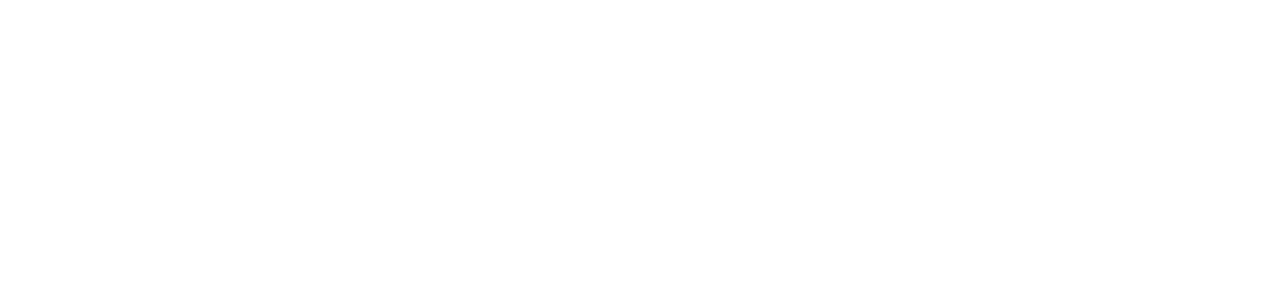
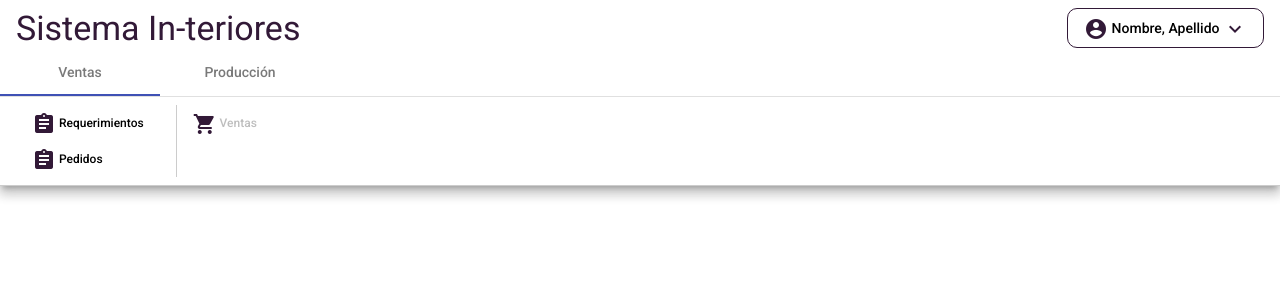
Before and after one commit to gustavo-alarcon/sistema-meraki, an Angular app: page / in a window 1280 px wide. Shown: the top 300 px of the page. Built offline with nearby package versions, Linux system fonts and the light colour scheme.

Commit message:
advance
* menu creation
* desktop version

```diff
--- a/src/app/app-routing.module.ts
+++ b/src/app/app-routing.module.ts
@@ -1,7 +1,16 @@
 import { NgModule } from '@angular/core';
 import { Routes, RouterModule } from '@angular/router';
 
-const routes: Routes = [];
+const routes: Routes = [
+  {
+    path: 'main',
+    loadChildren: () => import('./main/main.module').then(mod => mod.MainModule)
+  },
+  {
+    path: '',
+    loadChildren: () => import('./main/main.module').then(mod => mod.MainModule)
+  }
+];
 
 @NgModule({
   imports: [RouterModule.forRoot(routes)],
--- a/src/app/app.module.ts
+++ b/src/app/app.module.ts
@@ -4,6 +4,7 @@
 import { AppRoutingModule } from './app-routing.module';
 import { AppComponent } from './app.component';
 import { BrowserAnimationsModule } from '@angular/platform-browser/animations';
+import { MainModule } from './main/main.module';
 
 @NgModule({
   declarations: [
@@ -12,7 +13,8 @@
   imports: [
     BrowserModule,
     AppRoutingModule,
-    BrowserAnimationsModule
+    BrowserAnimationsModule,
+    MainModule
   ],
   providers: [],
   bootstrap: [AppComponent]
--- a/src/app/main/main-routing.module.ts
+++ b/src/app/main/main-routing.module.ts
@@ -1,7 +1,13 @@
 import { NgModule } from '@angular/core';
 import { Routes, RouterModule } from '@angular/router';
+import { MainComponent } from './main.component';
 
-const routes: Routes = [];
+const routes: Routes = [
+  {
+    path: '',
+    component: MainComponent
+  }
+];
 
 @NgModule({
   imports: [RouterModule.forChild(routes)],
--- a/src/app/main/main.component.html
+++ b/src/app/main/main.component.html
@@ -1 +1 @@
-<p>main works!</p>
+<app-menu></app-menu>
--- a/src/app/main/menu/menu.component.html
+++ b/src/app/main/menu/menu.component.html
@@ -1 +1,50 @@
-<p>menu works!</p>
+<div class="mat-elevation-z8">
+    <div style="display:flex; padding: 8px 16px 0px 16px">
+        <span class="mat-display-1" style="margin:0px; color:#321937">Sistema In-teriores</span>
+        <span class="ms-fill"></span>
+        <button mat-button class="mat-subheading-1" style="margin:0px; border:1px solid #321937; border-radius:10px"
+                [matMenuTriggerFor]="accountMenu">
+            <mat-icon class="ms-icons-color" style="vertical-align:middle">account_circle</mat-icon>
+            Nombre, Apellido
+            <mat-icon class="ms-icons-color" style="vertical-align:middle">keyboard_arrow_down</mat-icon>
+        </button>
+        <mat-menu #accountMenu="matMenu">
+            <button mat-menu-item><mat-icon>settings</mat-icon> Configuración</button>
+            <button mat-menu-item><mat-icon>vpn_key</mat-icon> Cambiar clave</button>
+            <button mat-menu-item><mat-icon>info</mat-icon> Ayuda</button>
+            <button mat-menu-item disabled>version 1.0a</button>
+        </mat-menu>
+    </div>
+    <mat-tab-group dynamicHeight>
+        <mat-tab label="Ventas">
+            <div class="w3-padding w3-border-bottom w3-border-lightgray">
+                <div style="display:flex">
+                    <div class="w3-margin-right">
+                        <button mat-button class="w3-small">
+                            <mat-icon class="ms-icons-color">assignment</mat-icon> Requerimientos
+                        </button><br>
+                        <button mat-button class="w3-small">
+                            <mat-icon class="ms-icons-color">assignment</mat-icon> Pedidos
+                        </button><br>
+                    </div>
+                    <div class="w3-border-left w3-border-lightgray">
+                        <button mat-button class="w3-small" disabled>
+                            <mat-icon class="ms-icons-color">shopping_cart</mat-icon> Ventas
+                        </button>
+                    </div>
+                </div>
+            </div>
+        </mat-tab>
+        <mat-tab label="Producción">
+            <div class="w3-padding  w3-border-bottom w3-border-lightgray">
+                <div style="display:flex">
+                    <div>
+                        <button mat-button>
+                            <mat-icon class="ms-icons-color">build</mat-icon> OR/OP
+                        </button><br>
+                    </div>
+                </div>
+            </div>
+        </mat-tab>
+    </mat-tab-group>
+</div>
--- a/src/styles.css
+++ b/src/styles.css
@@ -6,3 +6,12 @@
 
 html, body { height: 100%; }
 body { margin: 0; font-family: Roboto, "Helvetica Neue", sans-serif; }
+
+
+.ms-fill {
+    flex: auto 1 1;
+}
+
+.ms-icons-color {
+    color: #321937 !important;
+}
```
Also changed, not shown: src/app/main/main.module.ts (+6 -3 lines), src/app/main/menu/menu.module.ts (+19 -2 lines).
